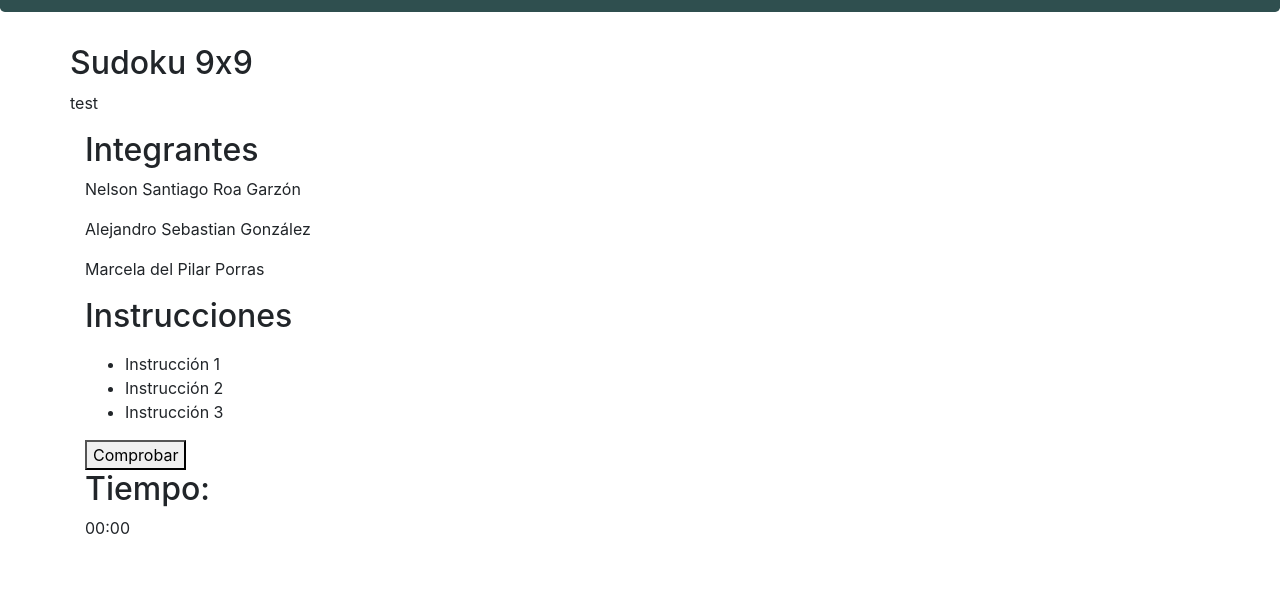
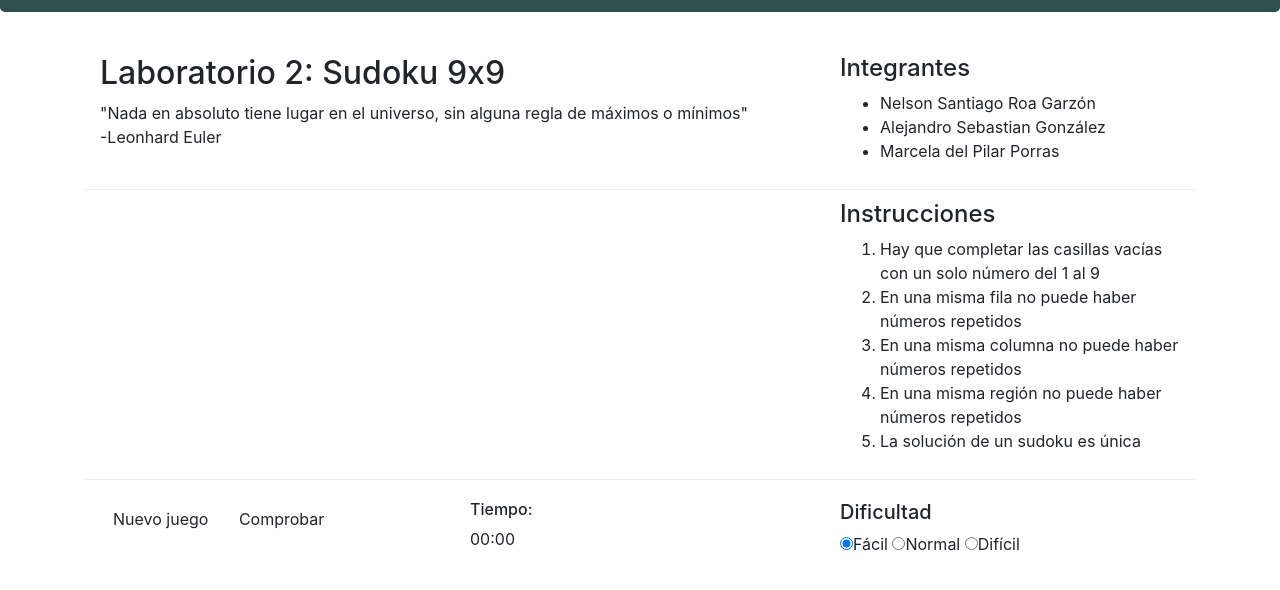
Before and after one commit to SantiagoRoa/Sudoku, a website: page index.html in a window 1280 px wide. Shown: the part 98-688 px from the top of the page. Drawn offline with nearby package versions, Linux system fonts and the light colour scheme.

Commit message:
Actualización 2

```diff
--- a/css/estilos.css
+++ b/css/estilos.css
@@ -5,8 +5,15 @@
 
 .row-content {
     margin: 0px auto;
+    padding: 10px 0px 10px 0px;
     border-bottom: 1px ridge;
-    min-height: 400px;
+    min-height: 100px;
+}
+
+.row-content_2 {
+    margin: 0px auto;
+    padding: 20px 0px 20px 0px;
+    min-height: 100px;
 }
 
 .jumbotron {
--- a/index.html
+++ b/index.html
@@ -20,76 +20,75 @@
     <header class="jumbotron">
         <div class="container">
             <div class="row align-items-center">
-                <div class="col-12 col-sm-10">
+                <div class="col-12 col-sm-10 text-md-left text-center">
                     <h1>Sudoku</h1>
                 </div>
-                <div class="col-12 col-sm">
+                <div class="col d-none d-md-block">
                     <img class="img-fluid" src="res/logo.png" id="logo_UD" alt="Logo UD">
                 </div>
             </div>
         </div>
 
     </header>
+
     <div class="container">
-        <div class="row">
-            <div>
+        <div class="row row-content">
+            <div class="col-12 col-sm-8">
                 <h2>
-                    Sudoku 9x9
+                    Laboratorio 2: Sudoku 9x9
                 </h2>
-                <p id="numero">
-                    test
+                <p>
+                    "Nada en absoluto tiene lugar en el universo, sin alguna regla de máximos o mínimos" <br> -Leonhard Euler
                 </p>
             </div>
 
+            <div class="col-12 col-sm-4">
+                <h4>
+                    Integrantes
+                </h4>
+                <ul>
+                    <li>Nelson Santiago Roa Garzón</li>
+                    <li>Alejandro Sebastian González</li>
+                    <li>Marcela del Pilar Porras</li>
+                </ul>
+            </div>
         </div>
-        <div>
-            <div id="tablero">
+        <div class="row row-content">
+            <div class="col-12 col-sm-8" id="tablero">
 
             </div>
-            <div>
-                <h2>
-                    Integrantes
-                </h2>
-                <p>
-                    Nelson Santiago Roa Garzón
-                </p>
-                <p>
-                    Alejandro Sebastian González
-                </p>
-                <p>
-                    Marcela del Pilar Porras
+
+            <div class="col-12 col-sm-4">
+                <h4>
+                    Instrucciones
+                </h4>
+                <ol>
+                    <li>Hay que completar las casillas vacías con un solo número del 1 al 9</li>
+                    <li>En una misma fila no puede haber números repetidos</li>
+                    <li>En una misma columna no puede haber números repetidos</li>
+                    <li>En una misma región no puede haber números repetidos</li>
+                    <li>La solución de un sudoku es única</li>
+                </ol>
+            </div>
+        </div>
+        <div class="row row-content_2">
+            <div class="col-4">
+                <button type="button" id="resetear" class="btn">Nuevo juego</button>
+                <button type="button" id="comprobar" class="btn">Comprobar</button>
+            </div>
+            <div class="col-4">
+                <h6>
+                    Tiempo:
+                </h6>
+                <p id="tiempo">
+                    00:00
                 </p>
             </div>
-            <div>
-                <h2>
-                    Instrucciones
-                </h2>
-                <p>
-                <ul>
-                    <li>
-                        Instrucción 1
-                    </li>
-                    <li>
-                        Instrucción 2
-                    </li>
-                    <li>
-                        Instrucción 3
-                    </li>
-                </ul>
-                </p>
-            </div>
-            <div>
-                <div>
-                    <button id="boton">Comprobar</button>
-                </div>
-                <div>
-                    <h2>
-                        Tiempo:
-                    </h2>
-                    <p id="temporizador">
-                        00:00
-                    </p>
-                </div>
+            <div class="col-4" id="dificultad">
+                <h5>Dificultad</h5>
+                <label><input id="facil" type="radio" name="dificultad" value="facil" checked>Fácil</label>
+                <label><input id="normal" type="radio" name="dificultad" value="normal">Normal</label>
+                <label><input id="dificil" type="radio" name="dificultad" value="dificil">Difícil</label>
             </div>
         </div>
     </div>
```
